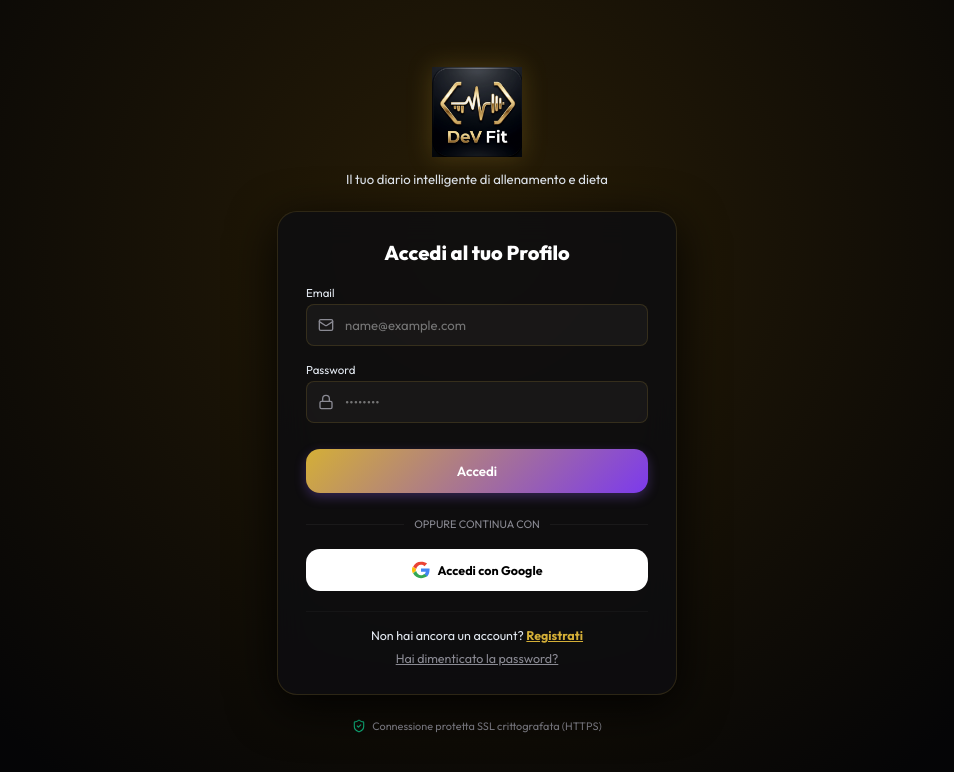
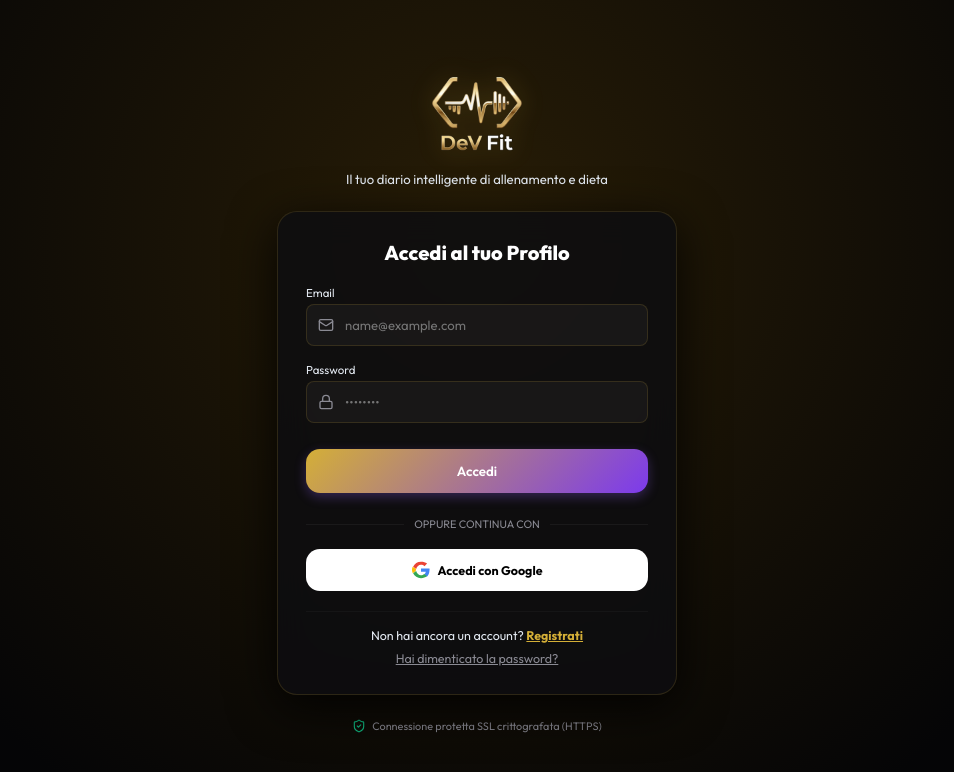
Before and after one commit to Demi290402/DeV_Fit, a React (Vite) app: page / in a window 1280 px wide. Shown: the top 772 px of the page, without its empty margins (163-1117 px from the left). Built offline with nearby package versions, Linux system fonts and the light colour scheme; no server answers.

Commit message:
design: utilizzato il logo DeVFitLogo.png per favicon, PWA, header e sidebar

```diff
--- a/index.html
+++ b/index.html
@@ -2,7 +2,7 @@
 <html lang="it">
   <head>
     <meta charset="UTF-8" />
-    <link rel="icon" type="image/png" href="/logo_no_bg.png" />
+    <link rel="icon" type="image/png" href="/DeVFitLogo.png" />
     <meta name="viewport" content="width=device-width, initial-scale=1.0, maximum-scale=1.0, user-scalable=no" />
     <meta name="description" content="DeV Fit - Agenda di allenamento intelligente, diario alimentare rapido con scanner cibo, ricettario completo e monitoraggio salute." />
 
@@ -11,7 +11,7 @@
     <meta name="theme-color" content="#050506" />
     <meta name="apple-mobile-web-app-capable" content="yes" />
     <meta name="apple-mobile-web-app-status-bar-style" content="black-translucent" />
-    <link rel="apple-touch-icon" href="/logo_no_bg.png" />
+    <link rel="apple-touch-icon" href="/DeVFitLogo.png" />
 
     <title>DeV Fit - Fitness, Dieta & Salute</title>
     <!-- Premium Google Font -->
--- a/src/components/AuthScreen.tsx
+++ b/src/components/AuthScreen.tsx
@@ -59,10 +59,11 @@
         {/* Brand Logo */}
         <div style={{ textAlign: 'center', display: 'flex', flexDirection: 'column', alignItems: 'center', gap: '10px' }}>
           <img
-            src="/logo_no_bg.png"
+            src="/DeVFitLogo.png"
             alt="DeV Fit Logo"
             style={{ height: '90px', width: 'auto', objectFit: 'contain', filter: 'drop-shadow(0 0 12px var(--color-primary-glow))' }}
           />
+
           <p style={{ color: 'var(--text-muted)', fontSize: '0.82rem', marginTop: '4px' }}>
             Il tuo diario intelligente di allenamento e dieta
           </p>
--- a/src/components/Navigation.tsx
+++ b/src/components/Navigation.tsx
@@ -24,7 +24,7 @@
       <header className="app-header">
         <div className="brand-title" style={{ display: 'flex', alignItems: 'center', gap: '8px' }}>
           <img
-            src="/logo_no_bg.png"
+            src="/DeVFitLogo.png"
             alt="DeV Fit"
             style={{ height: '28px', width: 'auto', objectFit: 'contain' }}
           />
@@ -57,7 +57,7 @@
         {/* Brand title inside sidebar - visible only on desktop */}
         <div className="brand-title desktop-only-logo" style={{ margin: '0 0 24px 14px', display: 'block', textAlign: 'center' }}>
           <img
-            src="/logo_no_bg.png"
+            src="/DeVFitLogo.png"
             alt="DeV Fit"
             style={{ height: '56px', width: 'auto', objectFit: 'contain', display: 'block', margin: '0 auto' }}
           />
```
Also changed, not shown: public/DeVFitLogo.png (added), public/manifest.json.
